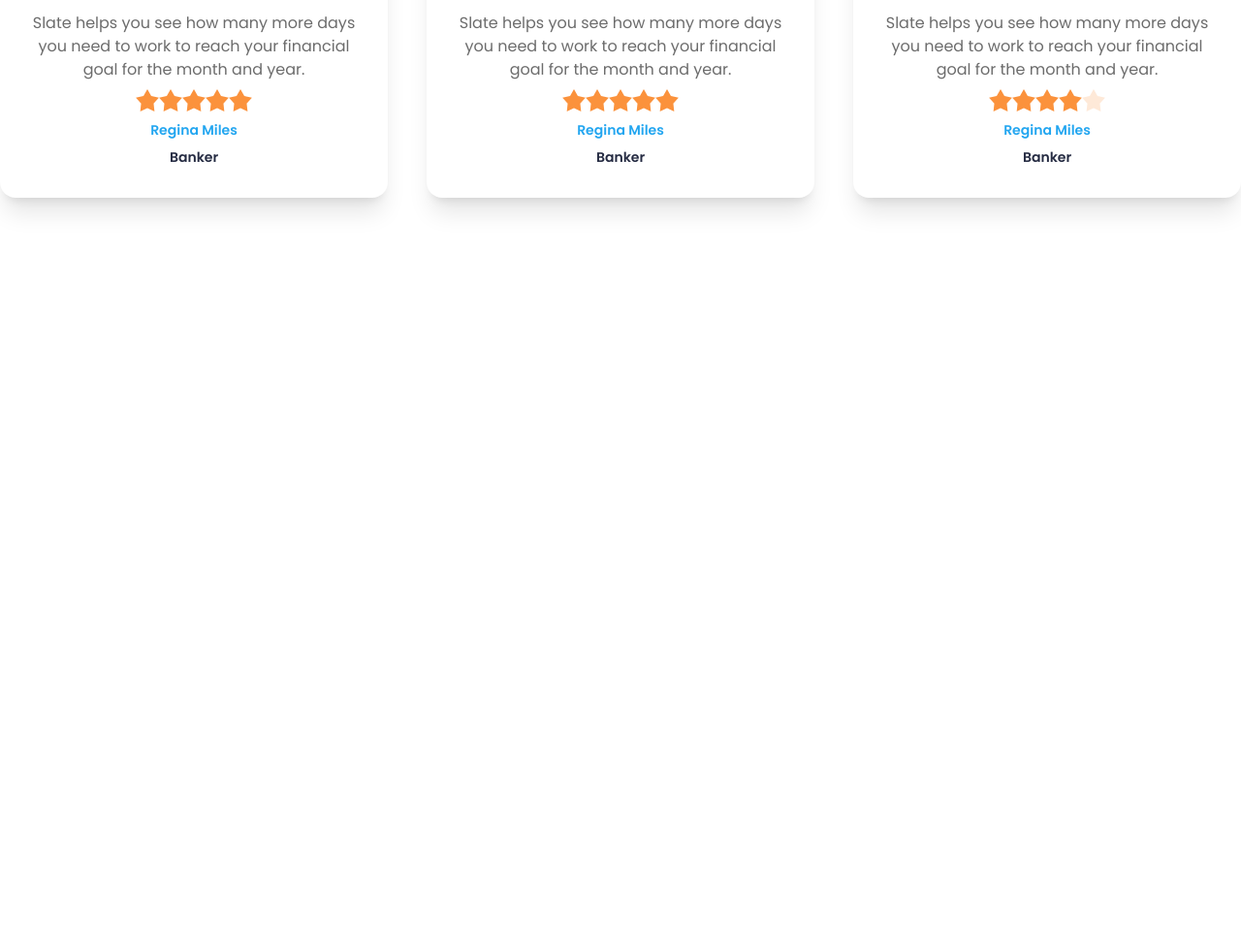
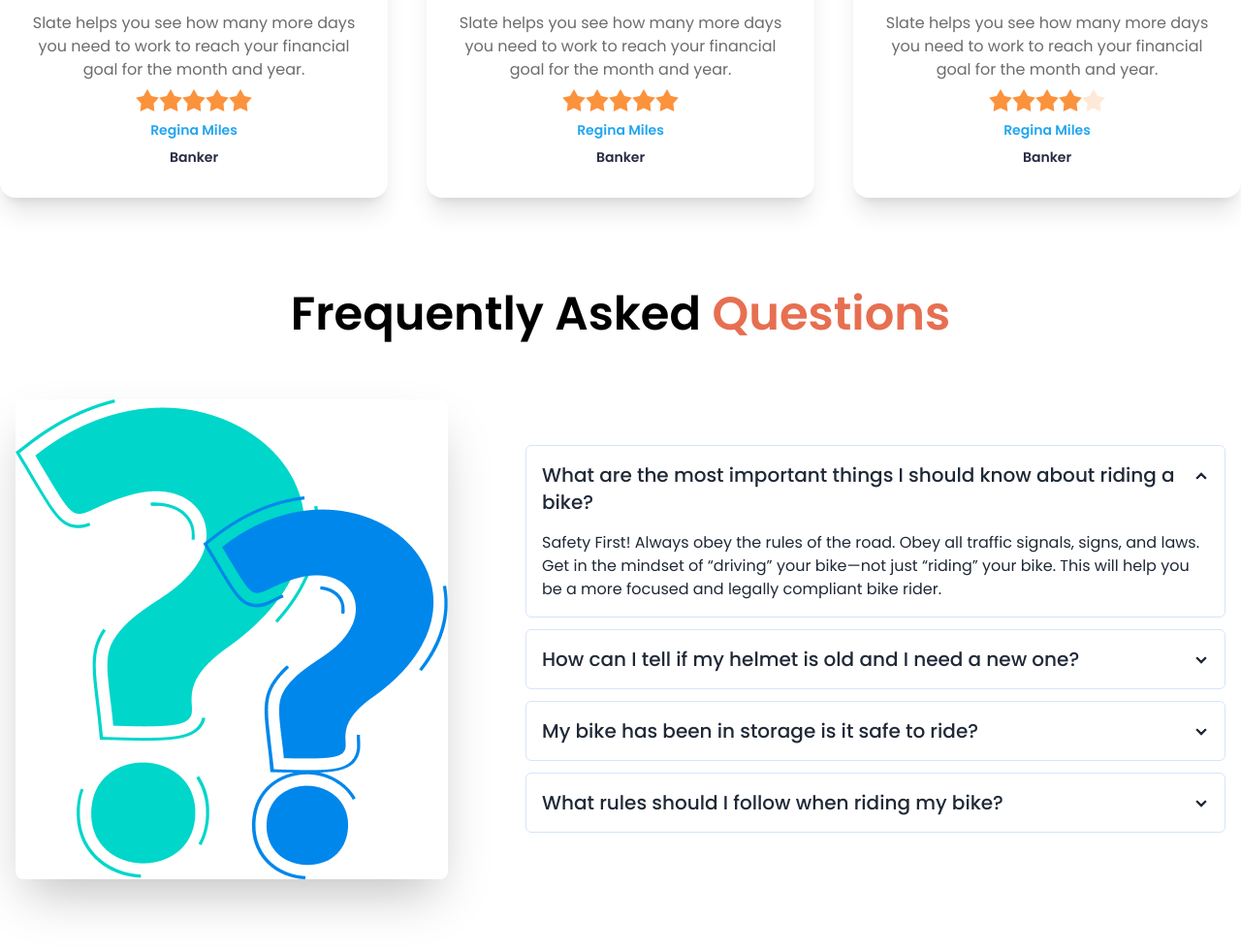
Before and after one commit to rabiyarumi/Biker-Zone-P-10, a plain HTML site: page index.html in a window 1280 px wide. Shown: the part 2262-3242 px from the top of the page at 97% size. Before the commit the page ends 2562 px from the top, so only its background shows below. Drawn offline with nearby package versions, Linux system fonts and the light colour scheme.

Commit message:
added FAQ section

```diff
--- a/index.html
+++ b/index.html
@@ -492,8 +492,71 @@
           </div>
         </div>
       </section>
+      <!-- Question section -->
+      <section class="my-24">
+        <!-- Question Header -->
+        <h2
+          class="text-3xl md:text-5xl font-semibold text-black text-center mx-auto mb-12"
+        >
+          Frequently Asked
+          <span class="text-[#E76F51]">Questions</span>
+        </h2>
+        <!-- content container -->
+
+          <div class="hero-content
+           flex-col lg:flex-row
+           justify-between items-center lg:gap-20 mx-auto md:container">
+            <!-- img container -->
+            <img
+              src="./images/others/faq.png"
+              class="flex-1 rounded-lg shadow-2xl"
+            />
+            <!-- Accordion container -->
+            <div class="space-y-3">
+              <!-- Accordion 1 -->
+              <div class="collapse collapse-arrow
+              border-[1px] border-[#D5E5FB] rounded-md">
+                <input type="radio" name="my-accordion-2" checked="checked" />
+                <div class="collapse-title text-xl font-medium">What are the most important things I should
+                  know about riding a bike?</div>
+                <div class="collapse-content">
+                  <p>Safety First! Always obey the rules of the road. Obey all traffic signals, signs, and laws. Get in the mindset of “driving” your bike—not just “riding” your bike. This will help you be a more focused and legally compliant bike rider. </p>
+                </div>
+              </div>
+              <!-- Accordion 2 -->
+              <div class="collapse collapse-arrow
+              border-[1px] border-[#D5E5FB] rounded-md">
+                <input type="radio" name="my-accordion-2" />
+                <div class="collapse-title text-xl font-medium">How can I tell if my helmet is old and I need a
+                  new one?</div>
+                <div class="collapse-content">
+                  <p>Safety First! Always obey the rules of the road. Obey all traffic signals, signs, and laws. Get in the mindset of “driving” your bike—not just “riding” your bike. This will help you be a more focused and legally compliant bike rider. </p>
+                </div>
+              </div>
+              <!-- Accordion 3 -->
+              <div class="collapse collapse-arrow
+              border-[1px] border-[#D5E5FB] rounded-md ">
+
+                <input type="radio" name="my-accordion-2" />
+                <div class="collapse-title text-xl font-medium">My bike has been in storage is it safe to ride?</div>
+                <div class="collapse-content">
+                  <p>Safety First! Always obey the rules of the road. Obey all traffic signals, signs, and laws. Get in the mindset of “driving” your bike—not just “riding” your bike. This will help you be a more focused and legally compliant bike rider. </p>
+                </div>
+              </div>
+              <!-- Accordion 4 -->
+              <div class="collapse collapse-arrow
+              border-[1px] border-[#D5E5FB] rounded-md">
+
+                <input type="radio" name="my-accordion-2" />
+                <div class="collapse-title text-xl font-medium">What rules should I follow when riding my bike?</div>
+                <div class="collapse-content">
+                  <p>Safety First! Always obey the rules of the road. Obey all traffic signals, signs, and laws. Get in the mindset of “driving” your bike—not just “riding” your bike. This will help you be a more focused and legally compliant bike rider. </p>
+                </div>
+              </div>
+            </div>
+          </div>
+
+      </section>
     </main>
-    <!-- footer section -->
-    <footer></footer>
   </body>
 </html>
```
